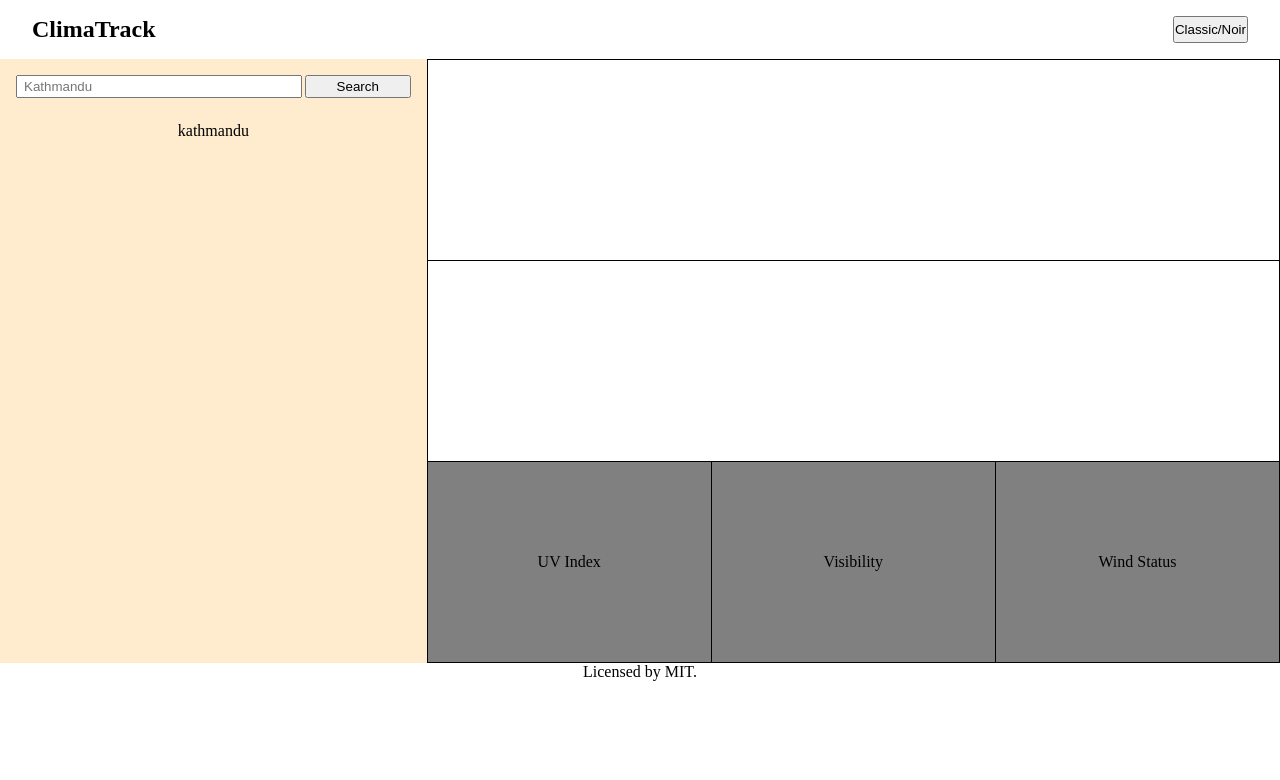
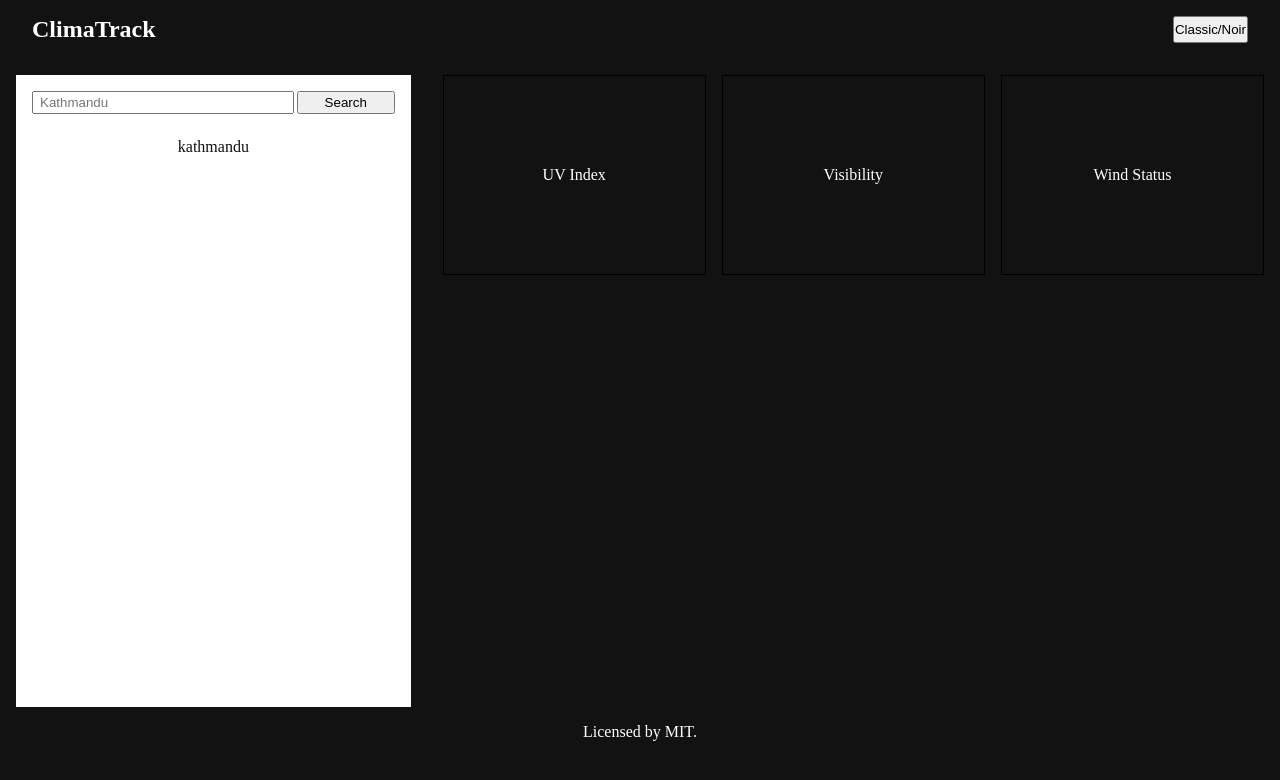
Before and after one commit to avaykhatry/worldweather-dashboard, a website: page index.html in a window 1280 px wide. Both pictures are taken after a click on the button "Classic/Noir". Drawn offline with nearby package versions, Linux system fonts and the light colour scheme; no server answers.

Commit message:
chore: improve layout

```diff
--- a/index.html
+++ b/index.html
@@ -12,7 +12,7 @@
 <body>
     <section class="header">
         <h2>ClimaTrack</h2>
-        <button>Classic/Noir</button>
+        <button id="theme-btn">Classic/Noir</button>
     </section>
 
     <section class="row">
@@ -53,18 +53,6 @@
             </div>
         </section>
         <section class="right-column">
-            <div class="card">
-                <div id="map"></div>
-            </div>
-            <div class="card hourly-temp-card">
-                <!-- <div id="hourly-temp-container" class="hourly-temp"> -->
-                    <!-- <h2>Hourly Temperature</h2> -->
-                    <!-- <ul id="hourly-temp"></ul> -->
-                    <div class="canvas">
-                        <canvas id="myChart"></canvas>
-                    </div>
-                <!-- </div> -->
-            </div>
             <div class="card third-card">
                 <div class="third-card-inner uv-index">
                     <div class="title">UV Index</div>
@@ -80,6 +68,14 @@
                     <div id="wind-speed"></div>
                 </div>
             </div>
+            <div class="card">
+                <div id="map"></div>
+            </div>
+            <div class="card hourly-temp-card">
+                    <div class="canvas">
+                        <canvas id="myChart"></canvas>
+                    </div>
+            </div>
         </section>
     </section>
 
--- a/script.js
+++ b/script.js
@@ -1,4 +1,11 @@
 document.addEventListener("DOMContentLoaded", function () {
+
+  // classic/noir mode start
+  document.querySelector("#theme-btn").addEventListener("click", () => {
+    document.querySelector("body").classList.toggle("theme");
+  })
+  // classic/noir mode end
+
   // global referece so we can replace it's value whenever we want
   let map;
   let weatherMarker;
--- a/style.css
+++ b/style.css
@@ -27,13 +27,12 @@ body {
 .header > h2 {
     margin-right: auto;
 }
+
 /* header end */
 
 /* main start */
 .row {
     min-height: 75vh;
-    background-color: orange;
-
     display: grid;
     grid-template-columns: 1fr 2fr;
 }
@@ -41,6 +40,7 @@ body {
 /* left-column start */
 .left-column {
     background: blanchedalmond;
+    margin: 1rem;
 }
 
 .location {
@@ -76,36 +76,31 @@ body {
 
 /* right column start */
 .right-column {
-    padding: 1px;
-    background: var(--bg);
-
+    margin: 1rem;
+    gap: 1rem;
     display: flex;
     flex-direction: column;
-    gap: 1px;
     overflow: auto;
 }
 
 .card {
     flex: 1;
-    background: white;
     min-height: 200px;
 }
 
 .third-card {
-    background: var(--bg);
     display: flex;
     flex-wrap: wrap;
-    gap: 1px;
+    gap: 1rem;
 }
 
 .third-card-inner {
+    border: 1px solid black;
     min-width: 150px;
     display: flex;
     flex-direction: column;
     justify-content: center;
     align-items: center;
-
-    background: gray;
     flex: 1;
 }
 
@@ -141,6 +136,23 @@ body {
 }
 /* footer end */
 
+/* theme start */
+body.theme {
+    background: #121212;
+    color: #fff;
+}
+
+
+body.theme .left-column {
+    background-color: #fff;
+    color: #121212;
+}
+
+/* body.theme .card {
+    background: #000000;
+} */
+/* theme end */
+
 @media screen and (max-width: 760px) {
     .row {
         grid-template-columns: 1fr;
```
